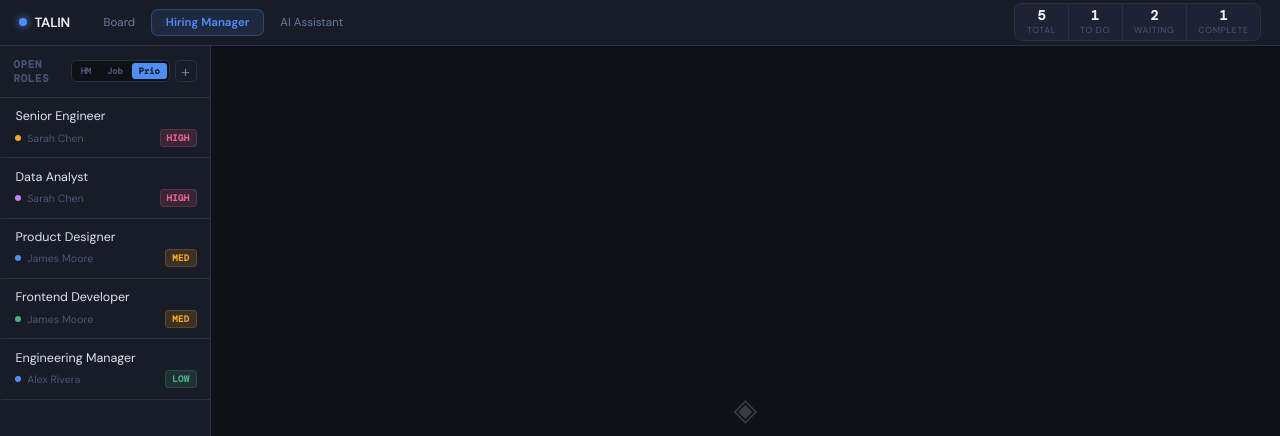
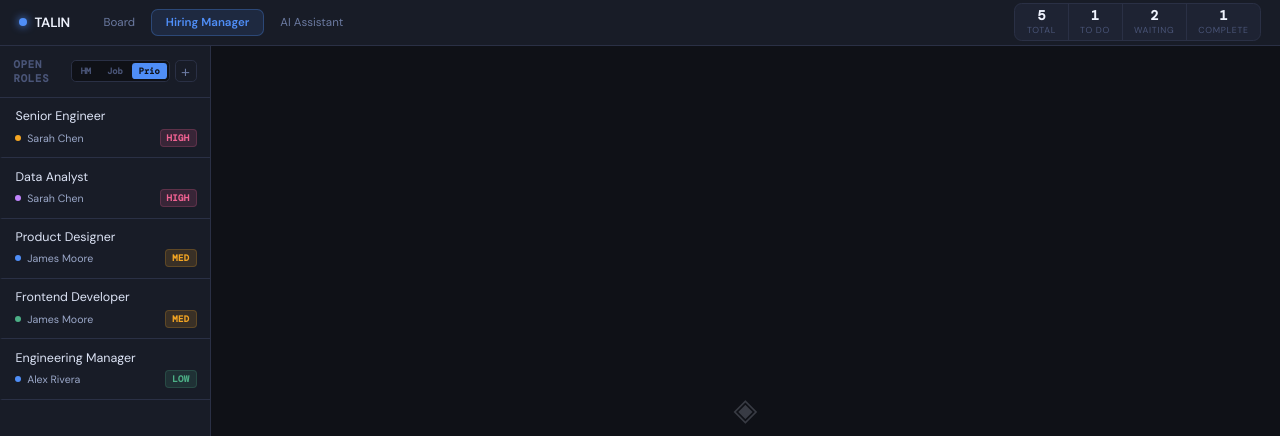
Before and after one commit to danielmackie8/prodtask, a React (Vite) app: page / in a window 1280 px wide. Both pictures are taken after a click on the button "Hiring Manager". Shown: the top 436 px of the page. Built offline with nearby package versions, Linux system fonts and the light colour scheme.

Commit message:
Add files via upload

```diff
--- a/src/App.jsx
+++ b/src/App.jsx
@@ -969,7 +969,7 @@ function HiringPage({ roles, setRoles }) {
                 <div style={{display:"flex",alignItems:"center",justifyContent:"space-between",gap:"0.43rem"}}>
                   <div style={{display:"flex",alignItems:"center",gap:"0.43rem"}}>
                     <span style={{width:6,height:6,borderRadius:"50%",background:sc.color,display:"inline-block",flexShrink:0}}/>
-                    <span style={{fontSize:"0.79rem",color:T.muted}}>{role.hiringManager||"No HM"}</span>
+                    <span style={{fontSize:"0.79rem",color:T.textSoft}}>{role.hiringManager||"No HM"}</span>
                   </div>
                   {role.prio && <Chip label={role.prio} color={PRIO[role.prio]?.color} bg={PRIO[role.prio]?.bg} small sz={9} />}
                 </div>
```
